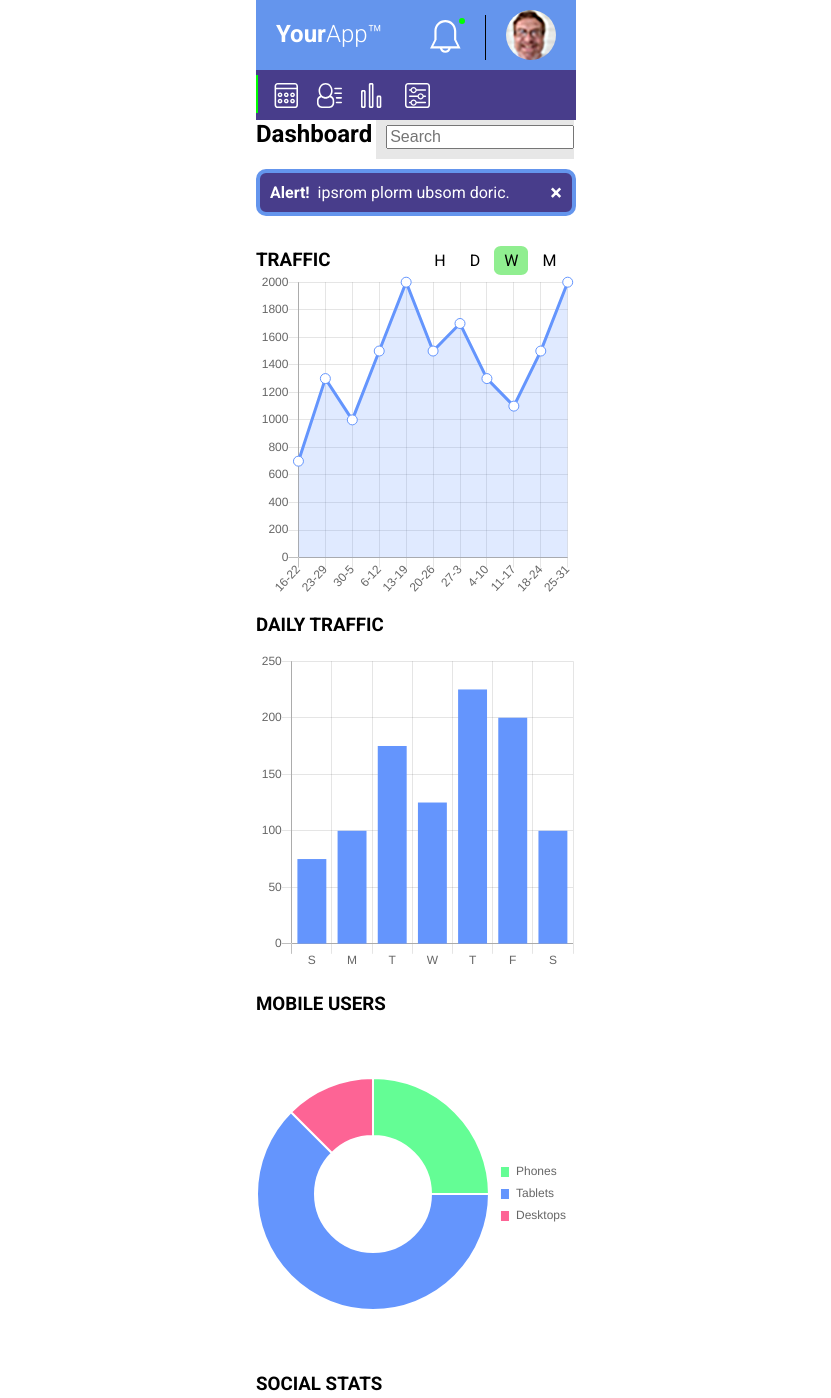
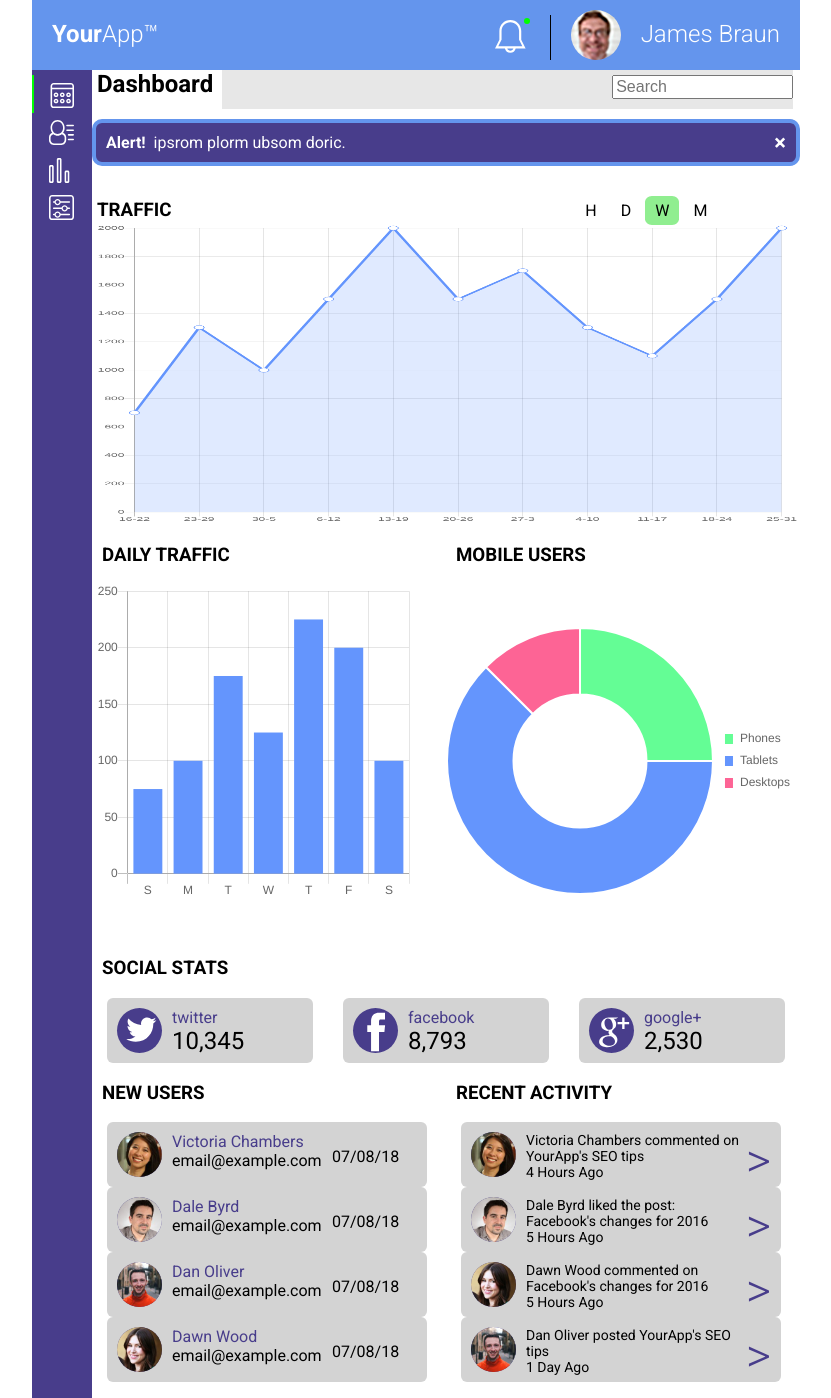
Before and after one commit to james-braun/techdegree-project-nine, a plain HTML site: page index.html in a window 1280 px wide. Shown: the top 1398 px of the page, without its empty margins (224-1055 px from the left). Drawn offline with nearby package versions, Linux system fonts and the light colour scheme; a web font is replaced by a local one.

Commit message:
many changes

```diff
--- a/css/styles.css
+++ b/css/styles.css
@@ -2,7 +2,6 @@
 
 body {
     font-family: 'Roboto', sans-serif;
-    /* color: rgb(161, 161, 161); */
     max-width: 320px;
     margin: 0 auto;
 }
@@ -83,13 +82,17 @@ h1 {
 
 .dash {
     display: Inline;
-    margin-top: 0;
-    margin-right: 0px;
-    margin-left: 0px;
+    margin-top: 5;
+    margin-right: 5px;
+    margin-left: 5px;
+}
+
+.icons {
+    display: inline-flex;
 }
 
 .input-actual {
-    width: 180px;
+    width: 173px;
 }
 
 .input {
@@ -305,3 +308,109 @@ h1 {
       margin-bottom: 50px;
       border-radius: 6px;
   }
+
+  @media (min-width: 768px) {
+
+      h3 {
+          margin-left: 10px;
+      }
+
+      body {
+          display: grid;
+          max-width: 768px;
+          grid-template-columns: 60px 236px 118px 118px 236px;
+      }
+
+      header {
+          grid-column: 1 / 6;
+      }
+
+      .section-one {
+          grid-column: 2 / 6;
+      }
+
+      .input {
+        padding-left: 390px;
+        padding-bottom: 10px;
+        padding-top: 5px;
+        padding-right: 0;
+        background-color: rgb(231, 231, 231);
+      }
+
+      .section-two {
+        grid-column: 2 / 6;
+      }
+
+      .traffic {
+          margin-left: 5px;
+          margin-right: 400px;
+      }
+
+      #trafficChart {
+        max-width: 708px;
+        max-height: 300px;
+        margin: 0 auto;
+      }
+
+      .section-three {
+          grid-column: 2 / 4;
+      }
+
+      .section-four {
+          grid-column: 4 / 6;
+      }
+
+      .section-five {
+          grid-column: 2 / 6;
+      }
+
+      .tag2 {
+          width: 310px;
+          margin: 0 15px;
+          border-radius: 6px;
+      }
+      .section-six {
+          grid-column: 2 / 4;
+      }
+
+      .section-seven {
+          grid-column: 4 / 6;
+      }
+
+      .section-eight {
+          grid-column: 2 / 4;
+      }
+
+      form {
+          margin-left: 20px;
+      }
+
+      .section-nine {
+          grid-column: 4 / 6;
+      }
+
+      #timezone {
+          margin: 25px 20px;
+      }
+
+      .div-flex {
+          display: flex;
+      }
+
+      .owner {
+          display: inline;
+      }
+
+      .container {
+          width: 60px;
+          height: 100%;
+          grid-row: 2 / 8;
+      }
+
+      .icons {
+        display: inline-flex;
+        flex-direction: column;
+      }
+
+
+  }
--- a/index.html
+++ b/index.html
@@ -23,13 +23,15 @@
         <h2 class="owner"> James Braun</h2>
       </header>
       <nav class="container">
-        <div class="selected"></div>
+        <span class="selected"></span>
+        <span class="icons">
           <img class="item first" src="icons/icon-dashboard.svg" width="25px" height="25px" alt="dashboard">
           <img class="item" src="icons/icon-members.svg" width="25px" height="25px" alt="members">
           <img class="item" src="icons/icon-visits.svg" width="25px" height="25px" alt="visits">
           <img class="item" src="icons/icon-settings.svg" width="25px" height="25px" alt="settings">
+        </span>
       </nav>
-      <section>
+      <section class="section-one">
         <h2 class="dash">Dashboard</h2>
         <div class="input">
           <input class="input-actual" type="search" placeholder="Search">
@@ -39,20 +41,25 @@
           <strong>Alert!</strong>&nbsp; ipsrom plorm ubsom doric.
         </div>
       </section>
-      <section>
+      <section class="section-two">
         <h3 class="traffic">TRAFFIC</h3>
         <span class="span-class">H</span>
         <span class="span-class">D</span>
         <span class="span-class">W</span>
         <span class="span-class">M</span>
         <canvas id="trafficChart" width="320" height="320"></canvas>
+      </section>
+      <section class="section-three">
         <h3>DAILY TRAFFIC</h3>
         <canvas id="weeklyTrafficChart" width="320" height="320"></canvas>
+      </section>
+      <section class="section-four">
         <h3>MOBILE USERS</h3>
         <canvas id="mobileUsersChart" width="100" height="100"></canvas>
       </section>
-      <section>
+      <section class="section-five">
         <h3>SOCIAL STATS</h3>
+        <div class="div-flex">
           <div class="tag2">
             <?xml version="1.0" encoding="utf-8"?>
             <svg class='t-icon' version="1.1" id="Layer_1" xmlns="http://www.w3.org/2000/svg" xmlns:xlink="http://www.w3.org/1999/xlink" x="0px" y="0px"
@@ -104,8 +111,9 @@
               <h2 class='t-count'>2,530</h2>
             </div>
           </div>
+        </div>
       </section>
-      <section>
+      <section class="section-six">
         <h3>NEW USERS</h3>
         <div class="tag2">
           <img class="t-icon" src="photo/2.jpg">
@@ -140,7 +148,7 @@
           <div class="date">07/08/18</div>
         </div>
       </section>
-      <section>
+      <section class="section-seven">
         <h3>RECENT ACTIVITY</h3>
         <div class="tag2">
           <img class="t-icon" src="photo/2.jpg">
@@ -175,7 +183,7 @@
           <div class="arrow">></div>
         </div>
       </section>
-      <section>
+      <section class="section-eight">
         <h3>MESSAGE USER</h3>
         <form>
           <datalist id="members">
@@ -189,7 +197,7 @@
           <div id="form-send">Send</div>
         </form>
       </section>
-      <section>
+      <section class="section-nine">
         <h3>SETTINGS</h3>
         <div class="flex-container">
           <div id="send-email">Send Email Notifications</div>
```
Lines whose indentation alone changed are shown as unchanged.
